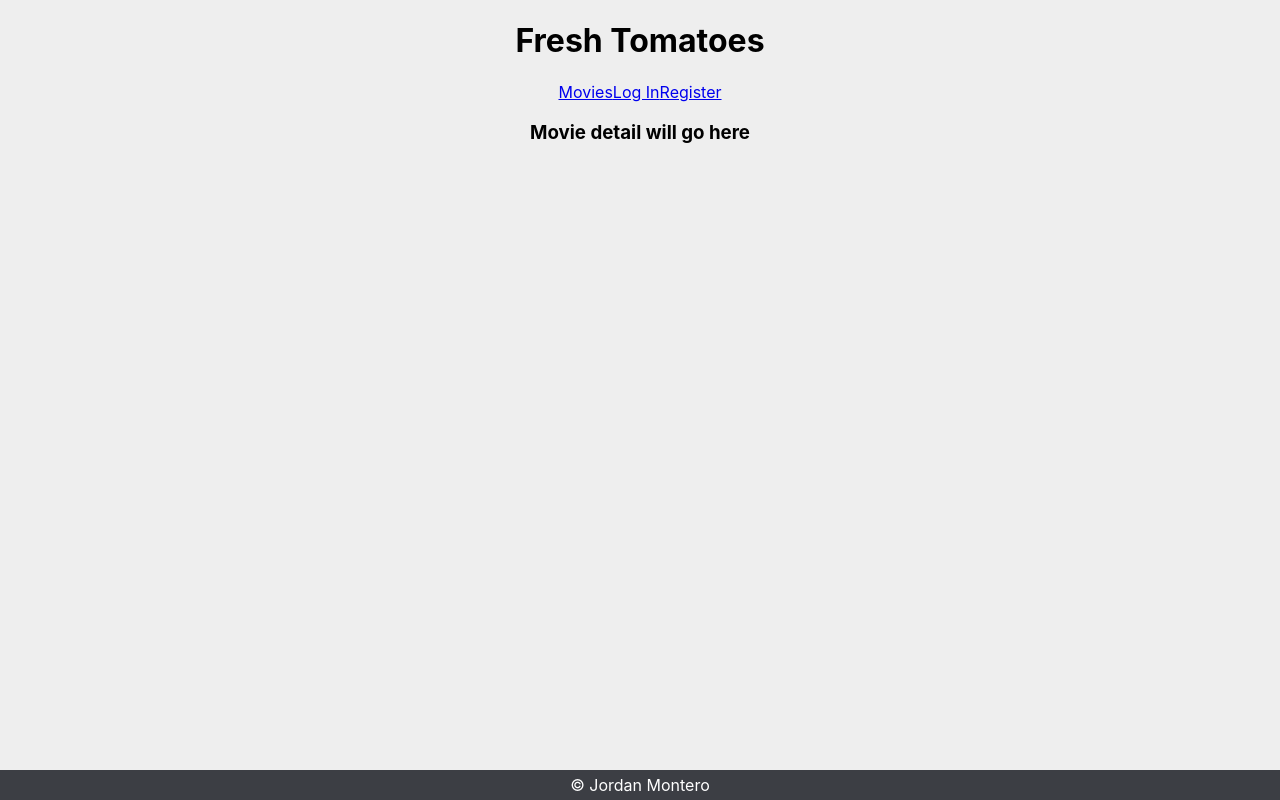
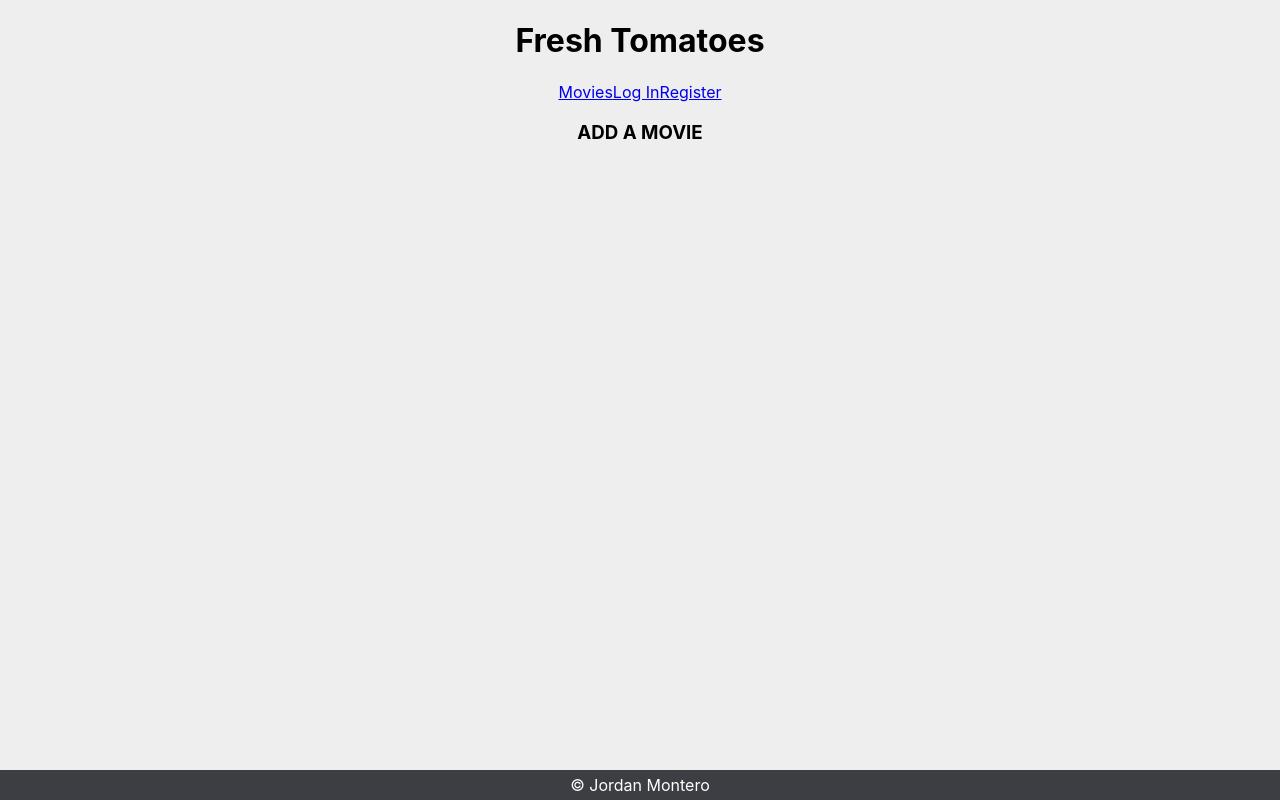
Before and after one commit to Jordanm96/fresh-tomatoes, a React (Create React App) app in the folder client/: page /movies/create in a window 1280 px wide. Built offline with nearby package versions, Linux system fonts and the light colour scheme; no server answers.

Commit message:
Working on Movie INfo Screen

```diff
--- /dev/null
+++ b/client/src/components/Nav/Nav.jsx
@@ -0,0 +1,12 @@
+import React from "react";
+import { NavLink } from "react-router-dom";
+// Sort and Search will go here
+const Nav = () => {
+  return (
+    <NavLink id="add-movie" to="movies/create">
+      Add Show
+    </NavLink>
+  );
+};
+
+export default Nav;
--- a/client/src/containers/MainContainer.jsx
+++ b/client/src/containers/MainContainer.jsx
@@ -1,16 +1,18 @@
 import { useState, useEffect } from "react";
 import { Switch, Route, useParams } from "react-router-dom";
+
+import { getAllMovies, getMovie } from "../services/movies";
+
 import MoviesAll from "../screens/MoviesAll/MoviesAll";
 import MovieInfo from "../screens/MovieInfo/MovieInfo";
-
-import { getAllMovies, getMovie } from "../services/movies";
+import MovieCreate from "../screens/MovieCreate/MovieCreate";
 
 const MainContainer = () => {
   const [movies, setMovies] = useState([]);
   const [movieInfo, setMovieInfo] = useState(null);
+  // const [reviews, setReviews] = useState([]);
   const { id } = useParams();
 
-  const [reviews, setReviews] = useState([]);
 
   useEffect(() => {
     const fetchMovies = async () => {
@@ -40,6 +42,10 @@ const MainContainer = () => {
           <Route path= '/movies/:id/review'>
 
         </Route> */}
+      <Route path= '/movies/create'>
+        <MovieCreate />
+      </Route>
+
       <Route path='/movies/:id'>
         <MovieInfo movieInfo={movieInfo}/>
       </Route>
--- a/client/src/screens/MovieCreate/MovieCreate.jsx
+++ b/client/src/screens/MovieCreate/MovieCreate.jsx
@@ -3,7 +3,7 @@ import React from 'react';
 const MovieCreate = () => {
   return (
     <div>
-
+      <h3>ADD A MOVIE</h3>
     </div>
   );
 };
--- a/client/src/screens/MoviesAll/MoviesAll.jsx
+++ b/client/src/screens/MoviesAll/MoviesAll.jsx
@@ -1,18 +1,20 @@
 import React from "react";
-import { Link } from 'react-router-dom';
+import { Link } from "react-router-dom";
+import Nav from "../../components/Nav/Nav";
 
 const MoviesAll = (props) => {
   const { movies } = props;
-
+  // I might have to define my sorting method in here then pass it to nav
   return (
     <div>
-      {/* Insert add movie button and my sort by filter  */}
+      {/* Insert add movie button and my sort by filter  COMPONENT*/}
+      <Nav />
       <h3>FIND A MOVIE</h3>
       {movies.map((movie) => (
-        <div className='movie-card'>
+        <div className="movie-card">
           <Link to={`/movies/${movie.id}`}>
-          <img src={movie.image_url}/>
-          <p key={movie.id}>{movie.title}</p>
+            <img src={movie.image_url} />
+            <p key={movie.id}>{movie.title}</p>
           </Link>
         </div>
       ))}
```
